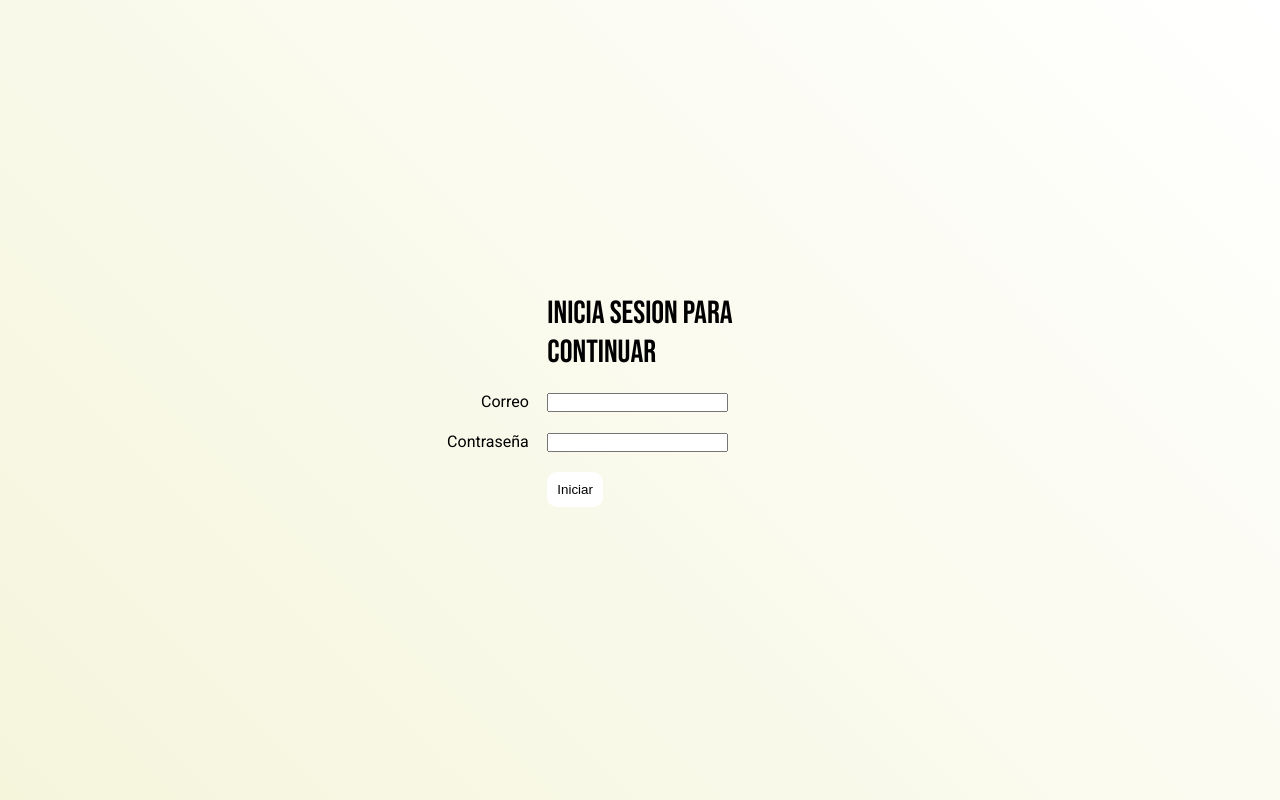
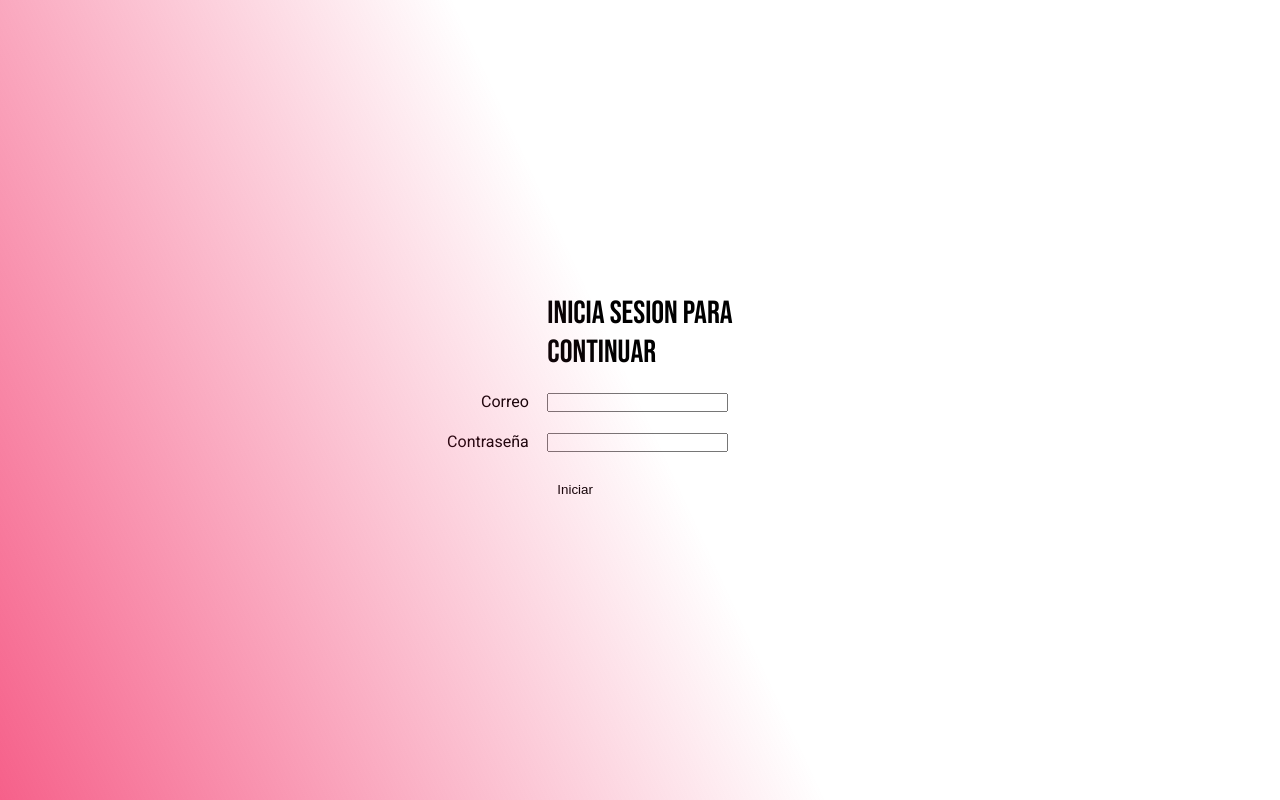
Before and after one commit to srtager555/jessica_catalogue, a Next.js app: page /admin/featured in a window 1280 px wide. Built offline with nearby package versions, Linux system fonts and the light colour scheme; no server answers.

Commit message:
background updated

```diff
--- a/src/styles/globals.css
+++ b/src/styles/globals.css
@@ -4,7 +4,8 @@
 	padding: 0;
 }
 :root {
-	--bg-color: beige;
+	/* --bg-color: beige; */
+	--bg-color: #f33167;
 	--bg-color-2: white;
 	--color: #000;
 }
--- a/src/styles/index.styles.tsx
+++ b/src/styles/index.styles.tsx
@@ -35,8 +35,11 @@ export const Background = styled.div`
 	left: 0;
 	height: 100vh;
 	width: 100%;
-	background: linear-gradient(45deg, var(--bg-color) 0%, var(--bg-color-2) 100%);
-	z-index: -1;
+	background: linear-gradient(65deg, var(--bg-color) -15%, #ffffff00 50%);
+	/* background: linear-gradient(45deg, var(--bg-color) 0%, var(--bg-color-2) 100%); */
+	z-index: 10;
+	pointer-events: none;
+
 	@media print {
 		background: #fff;
 	}
```
